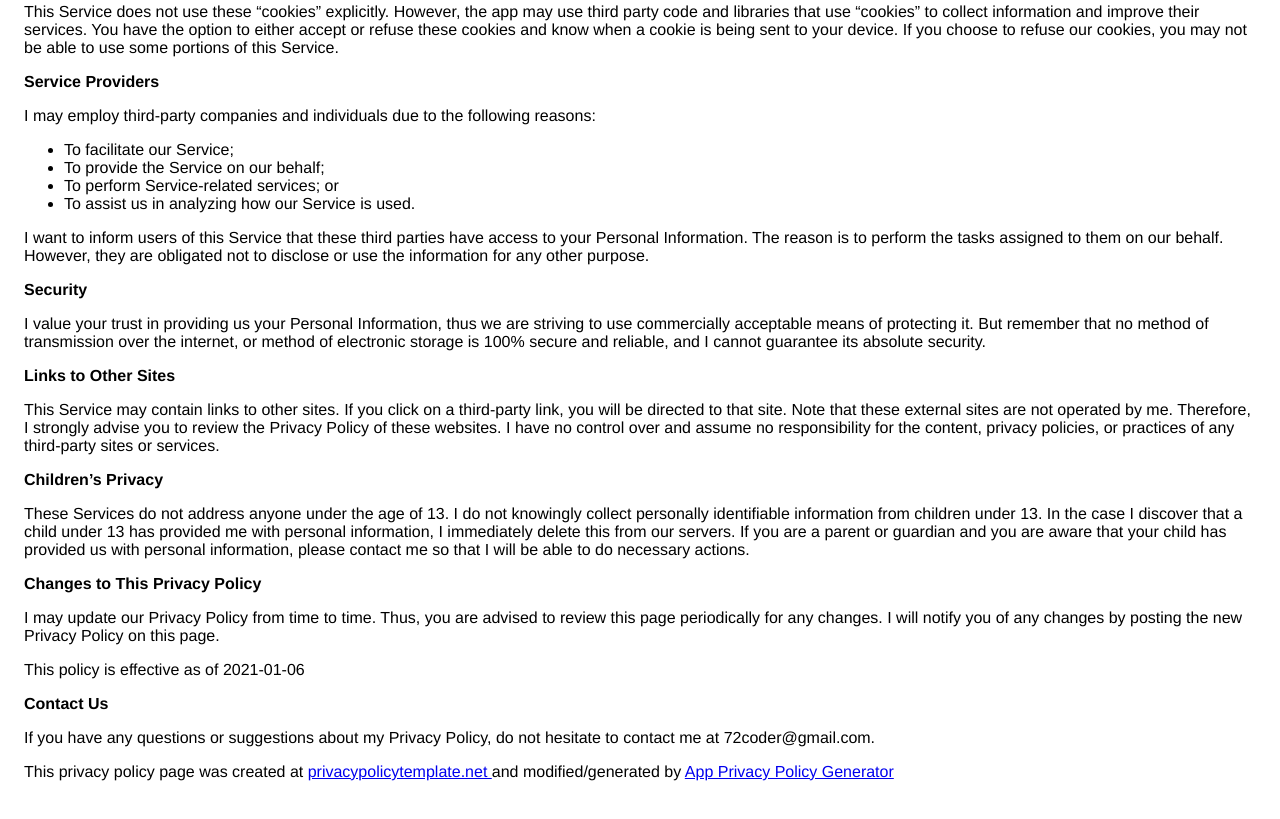
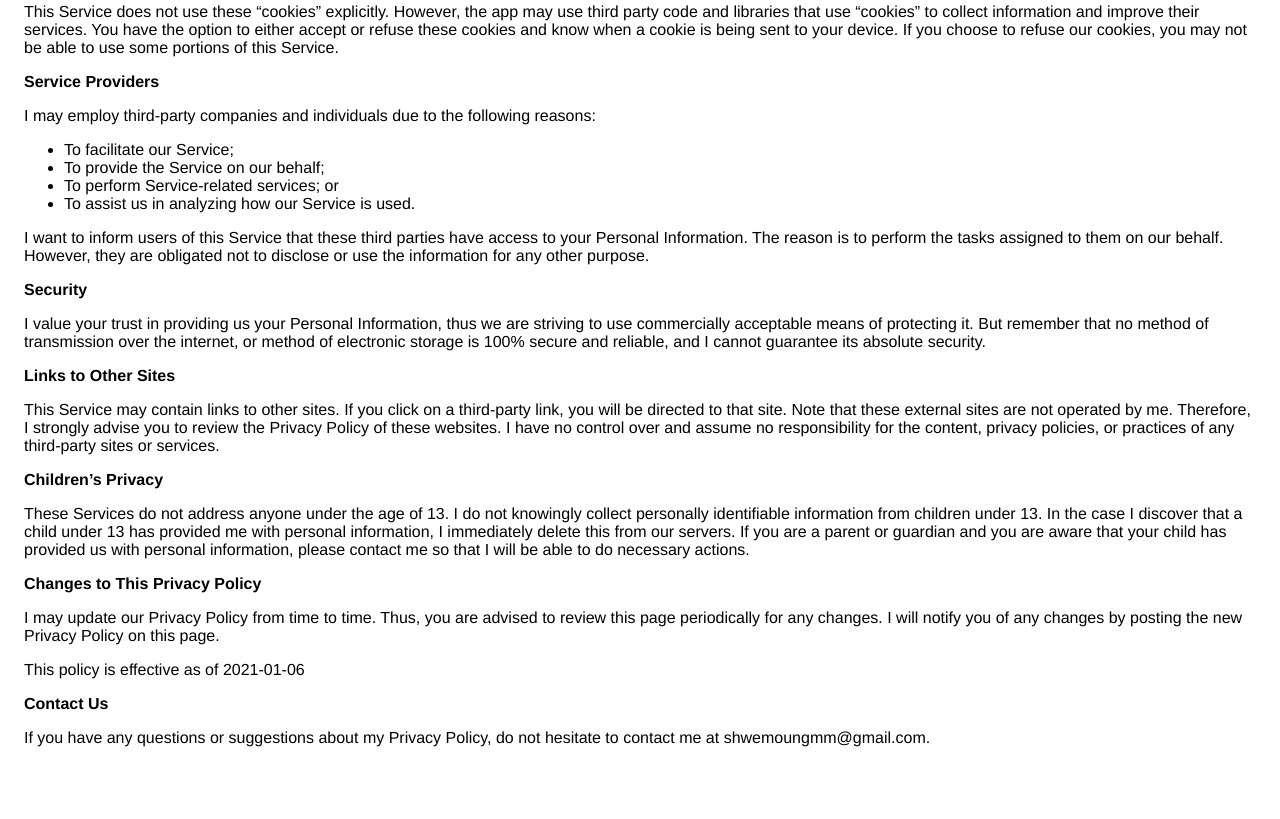
Before and after one commit to crackyshine/SM_VOne-Privary-and-Policy, a plain HTML site: page index.html in a window 1280 px wide. Shown: the part 2019-2838 px from the top of the page. After the commit the page ends 2806 px from the top, so only its background shows below. Drawn offline with Linux system fonts and the light colour scheme.

Commit message:
Update index.html

```diff
--- a/index.html
+++ b/index.html
@@ -212,7 +212,7 @@
                   this page.
                 </p> <p>This policy is effective as of 2021-01-06</p> <p><strong>Contact Us</strong></p> <p>
                   If you have any questions or suggestions about my
-                  Privacy Policy, do not hesitate to contact me at 72coder@gmail.com.
-                </p> <p>This privacy policy page was created at <a href="https://privacypolicytemplate.net" target="_blank" rel="noopener noreferrer">privacypolicytemplate.net </a>and modified/generated by <a href="https://app-privacy-policy-generator.nisrulz.com/" target="_blank" rel="noopener noreferrer">App Privacy Policy Generator</a></p>
+                  Privacy Policy, do not hesitate to contact me at shwemoungmm@gmail.com.
+                </p>
     </body>
     </html>
```
